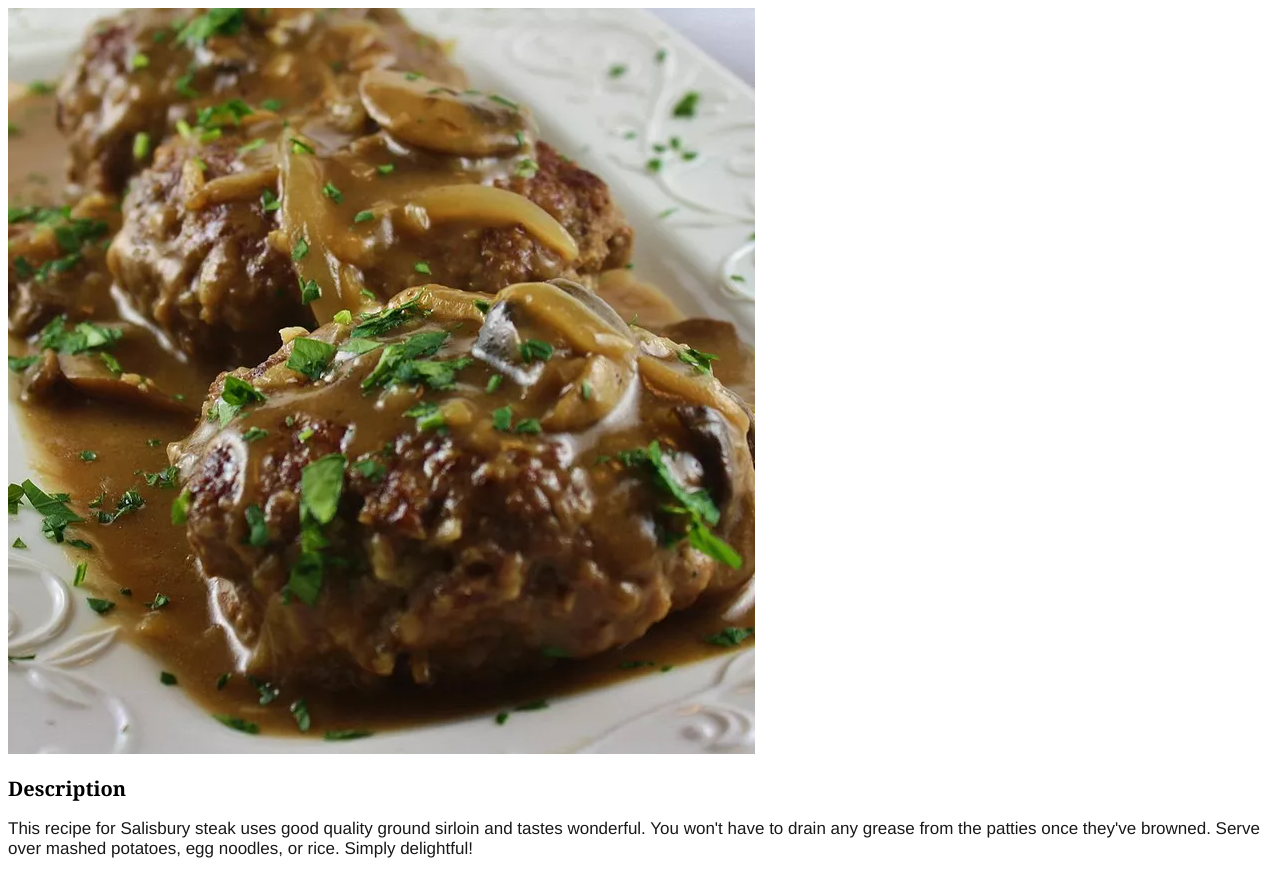
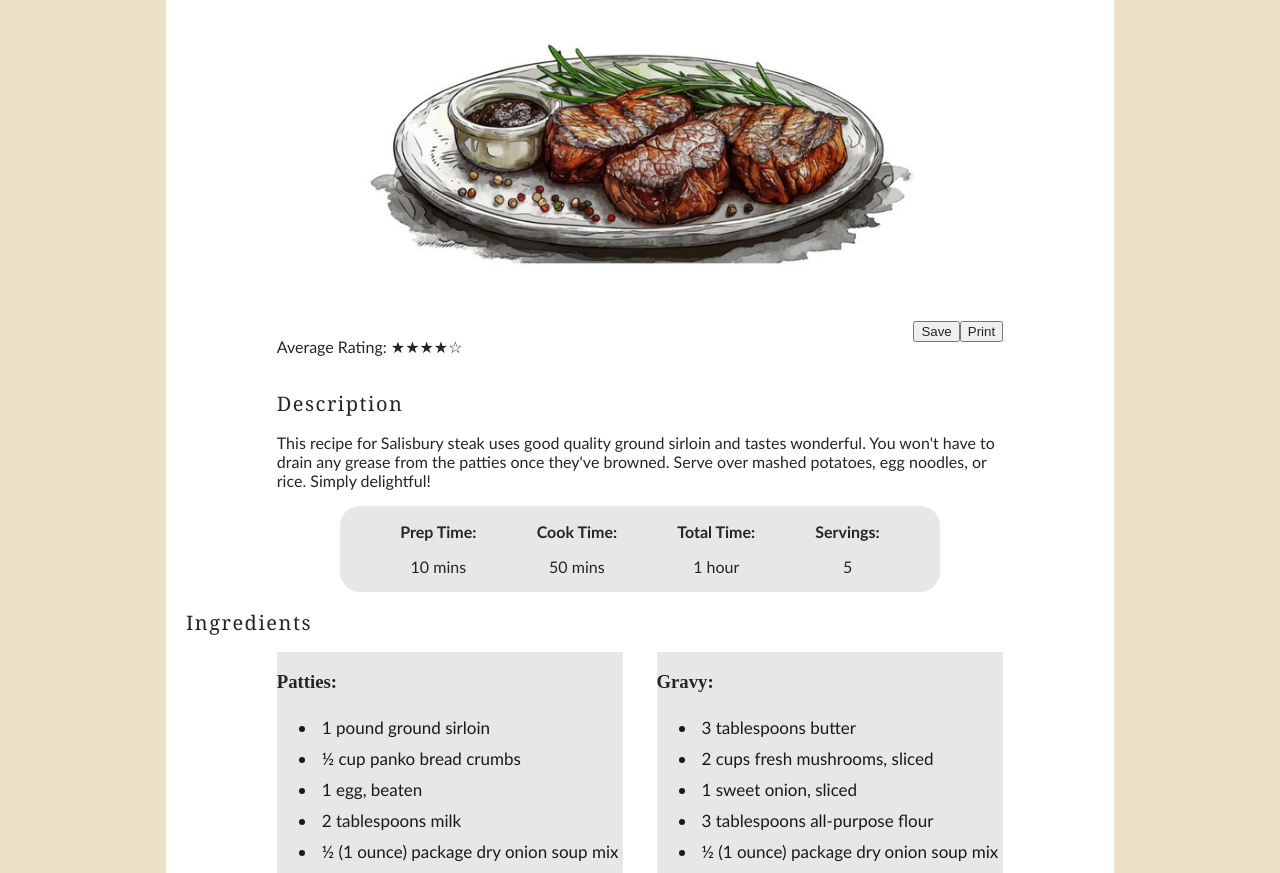
Before and after one commit to jeamarie/odin-recipes, a plain HTML site: page recipes/midwest-salisbury-steak.html in a window 1280 px wide. Shown: the part 83-956 px from the top of the page. Drawn offline with Linux system fonts and the light colour scheme.

Commit message:
Refined the CSS styling in stek recipe

```diff
--- a/recipes/midwest-salisbury-steak.html
+++ b/recipes/midwest-salisbury-steak.html
@@ -7,22 +7,31 @@
     <link rel="stylesheet" href="./style.css">
 </head>
 <body>
+    <div class="article">
     <h1 class="recipe-title">Midwest Salisbury Steak</h1>
-    <img src="./images/steak.png" alt="A juicy salisbury steak with gravy, onions, and herbs on a plate.">
-    <h2 class="heading-two"><strong>Description</strong></h2>
-    <p>This recipe for Salisbury steak uses good quality ground sirloin and tastes wonderful. You won't have to drain any grease from the patties once they've browned. Serve over mashed potatoes, egg noodles, or rice. Simply delightful!</p>
+    <div class="recipe-image-container"><img class="recipe-image" src="./images/steak-vector.jpg" alt="A juicy salisbury steak with gravy, onions, and herbs on a plate."></div>
+    <div class="user-feedback-container">
+        <div><p>Average Rating: ★★★★☆</p></div>
+        <div class="button feedback-buttons-container"><a href="#"><button>Save</button></a><a href="#"><button>Print</button></a></div>
+    </div>
+    <div class="description-container">
+        <h2 class="heading-two">Description</h2>
+        <p>This recipe for Salisbury steak uses good quality ground sirloin and tastes wonderful. You won't have to drain any grease from the patties once they've browned. Serve over mashed potatoes, egg noodles, or rice. Simply delightful!</p>
+    </div>
     <div class="prep-guide">
-    <span class="prep-guide-boxes"><p><strong>Prep Time:</strong></p>
-    <p>10 mins</p></span>
-    <span class="prep-guide-boxes"><p><strong>Cook Time:</strong></p>
-    <p>50 mins</p></span>
-    <span class="prep-guide-boxes"><p><strong>Total Time:</strong></p>
-    <p>1 hour</p></span>
-    <span class="prep-guide-boxes"><p><strong>Servings:</strong></p>
-    <p>5</p></span>
+        <div class="prep-guide-boxes"><p><strong>Prep Time:</strong></p>
+        <p>10 mins</p></div>
+        <div class="prep-guide-boxes"><p><strong>Cook Time:</strong></p>
+        <p>50 mins</p></div>
+        <div class="prep-guide-boxes"><p><strong>Total Time:</strong></p>
+        <p>1 hour</p></div>
+        <div class="prep-guide-boxes"><p><strong>Servings:</strong></p>
+    <p>5</p></div>
     </div>
-    <h2 class="heading-two"><strong>Ingredients</strong></h2>
-    <h3><strong>Patties:</strong></h3>
+    <h2 class="heading-two">Ingredients</h2>
+    <div class="ingredients-container">
+    <div class="sub-ingredients">
+        <h3><strong>Patties:</strong></h3>
     <ul class="list">
         <li>1 pound ground sirloin</li>
         <li>½ cup panko bread crumbs</li>
@@ -32,6 +41,8 @@
         <li>1 teaspoon Worcestershire sauce</li>
         <li>¼ teaspoon ground black pepper</li>
     </ul>
+    </div>
+    <div class="sub-ingredients">
     <h3><strong>Gravy:</strong></h3>
     <ul class="list">
         <li>3 tablespoons butter</li>
@@ -43,7 +54,9 @@
         <li>1 cup water</li>
         <li>salt and ground black pepper to taste</li>
     </ul>
-    <h2 class="heading-two"><strong>Directions</strong></h2>
+    </div>
+    </div>
+    <h2 class="heading-two">Directions</h2>
     <ol class="list">
         <li>Gather the ingredients.</li>
         <li><strong>Make the patties: </strong>Mix ground sirloin, panko bread crumbs, egg, milk, 1/2 packet onion soup mix, Worcestershire sauce, and black pepper together in a large bowl; shape into 5 patties.</li>
@@ -52,10 +65,12 @@
         <li>Gradually add beef stock and water, stirring continually, until simmering. Reduce heat to medium; cook, stirring frequently, until gravy has thickened, about 4 to 5 minutes. Season with salt and pepper.</li>
         <li>Place browned patties into gravy; simmer until very tender, about 30 minutes. An instant-read thermometer inserted into the center should read 160 degrees F (70 degrees C).</li>
     </ol>
-    <h2 class="heading-two more-recipes">Check out these ingredients, too:</h2>
+    <h2 class="heading-two more-recipes">More recipes:</h2>
     <ul class="list">
         <li><a href="./vietnamese-spring-rolls.html" target="_blank" rel="noopener noreferrer">Vietnamese Spring Rolls</a></li>
         <li><a href="./filipino-beef-stir-fry.html" target="_blank" rel="noopener noreferrer">Filipino Beef Stir Fry</a></li>
     </ul>
+
+    </div>
 </body>
 </html>
--- a/recipes/style.css
+++ b/recipes/style.css
@@ -1,56 +1,94 @@
 * {
-/* border: 2px solid red;
-border-radius: 1%;
-border-style: dotted; */
+/* outline: 1px solid red; */
 box-sizing: border-box;
+color: #252525;
+}
+body {
+    background-color: rgb(238, 225, 201);
+}
+
+p, li {
+    font-family: 'Trebuchet MS', Helvetica, sans-serif;
+}
+.article {
+width: clamp(200px, 75%, 1000px);
+margin: auto;
+padding: 20px;
+background-color: white;
+}
+
+.recipe-title {
+    font-family: Garamond, Georgia, sans-serif;
+    font-size: 36px;
+    width: clamp(100px,80%,1000px);
+    margin: 0 auto;
+    text-align: center;
+}
+
+.recipe-image-container {
+    margin: 0 auto;
+    text-align: center;
+    width: clamp(100px,80%,1000px)
+}
+
+.recipe-image {
+    width: 100%;
+    margin: 0 auto;
+
+}
+.user-feedback-container {
+    width: clamp(100px,80%,1000px);
+    margin: 0 auto;
+    display: flex;
+    justify-content: space-between;
+}
+.feedback-buttons-container {
+    display: flex;
 
 }
 
-.recipe-title {
-    font-family: Garamond, sans-serif;
-    font-size: 36px;
+.description-container {
+    width: clamp(100px,80%,1000px);
+margin: 0 auto;
+}
+.heading-two {
+    font-family: Georgia, serif !important;
+    font-weight: lighter;
+    font-size: 20px;
+    letter-spacing: 1.5px;
+}
+
+ul li {
+    /* font-family: Helvetica, Verdana, sans-serif; */
+    font-size: 17px;
+    color: rgb(26, 25, 25);
+    font-family: "Trebuchet MS", sans-serif;
+    margin: auto;
+    padding: 5px;
 
 }
 
-.heading-two {
-    font-family: Georgia, serif;
-    font-size: 20px;
+
+.prep-guide {
+    width: clamp(100px,100%,600px);
+    margin: 0 auto;
+    background-color: #e7e7e7;
+    border-radius: 20px;
+    display: flex;
+    justify-content: space-evenly;
+}
+.prep-guide > *{
+   text-align: center;
+}
+
+.ingredients-container {
+    width: clamp(100px,80%,1000px);
+    margin: 0 auto;
+    display: flex;
+    justify-content: space-between;
 
 }
-
-.heading-two.more-recipes {
-
+.sub-ingredients {
+    background-color: #e7e7e7;
 
 }
-
-.list {
-    font-family: Helvetica, Verdana, sans-serif;
-    font-size: 17px;
-    color: rgb(26, 25, 25);
-}
-
-p {
-    font-family: Helvetica, Verdana, sans-serif;
-    font-size: 17px;
-    color: rgb(26, 25, 25);
-}
-
-.prep-guide {
-    background-color: #e7e7e7;
-    border-radius: 2%;
-    width: 600px;
-    height: auto;
-    padding: 8px;
-    margin: 10px;
-    /* border: solid black; */
-    text-align: center;
-}
-span.prep-guide-boxes {
-    /* border: 2px solid black; */
-    margin: 0px 20px;
-    width: 100px;
-    height: auto;
-    display: inline-block;
-    text-align: center;
-
-}
```
Also changed, not shown: recipes/images/steak-vector.jpg (added).
